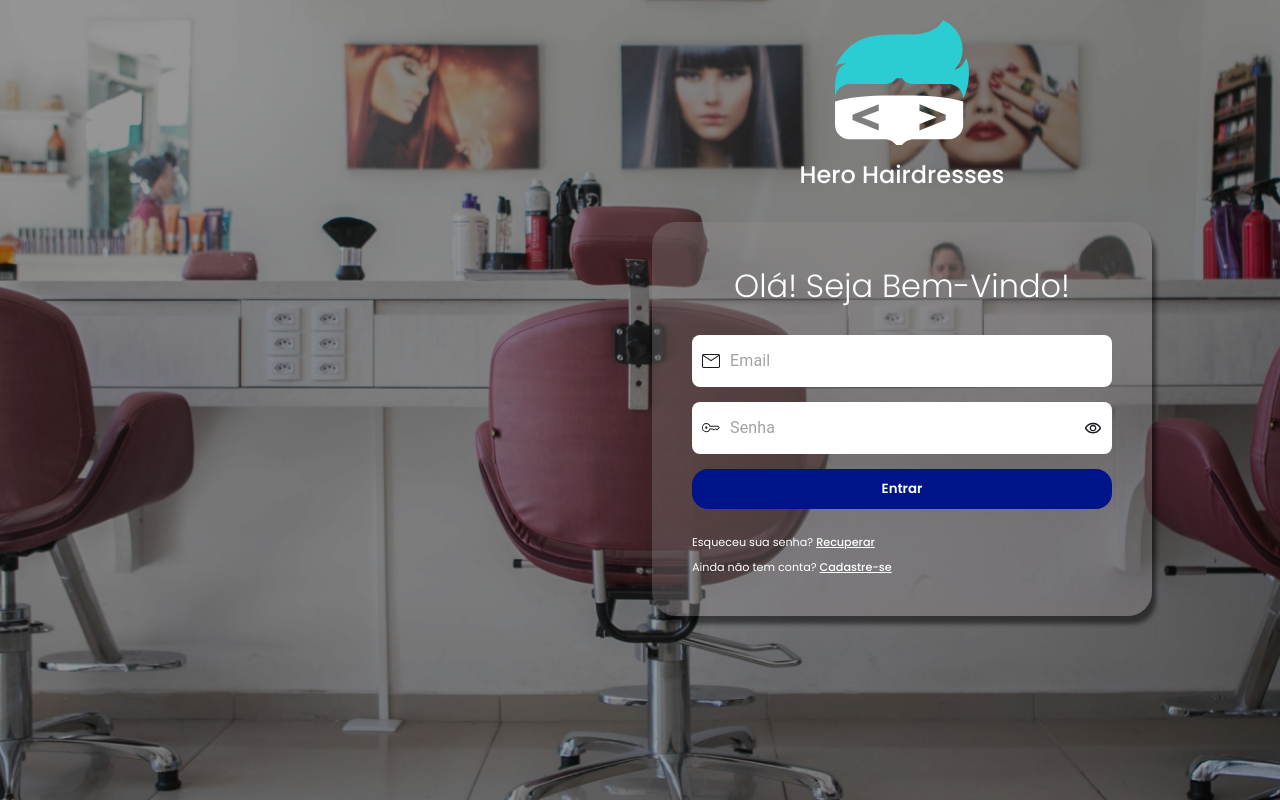
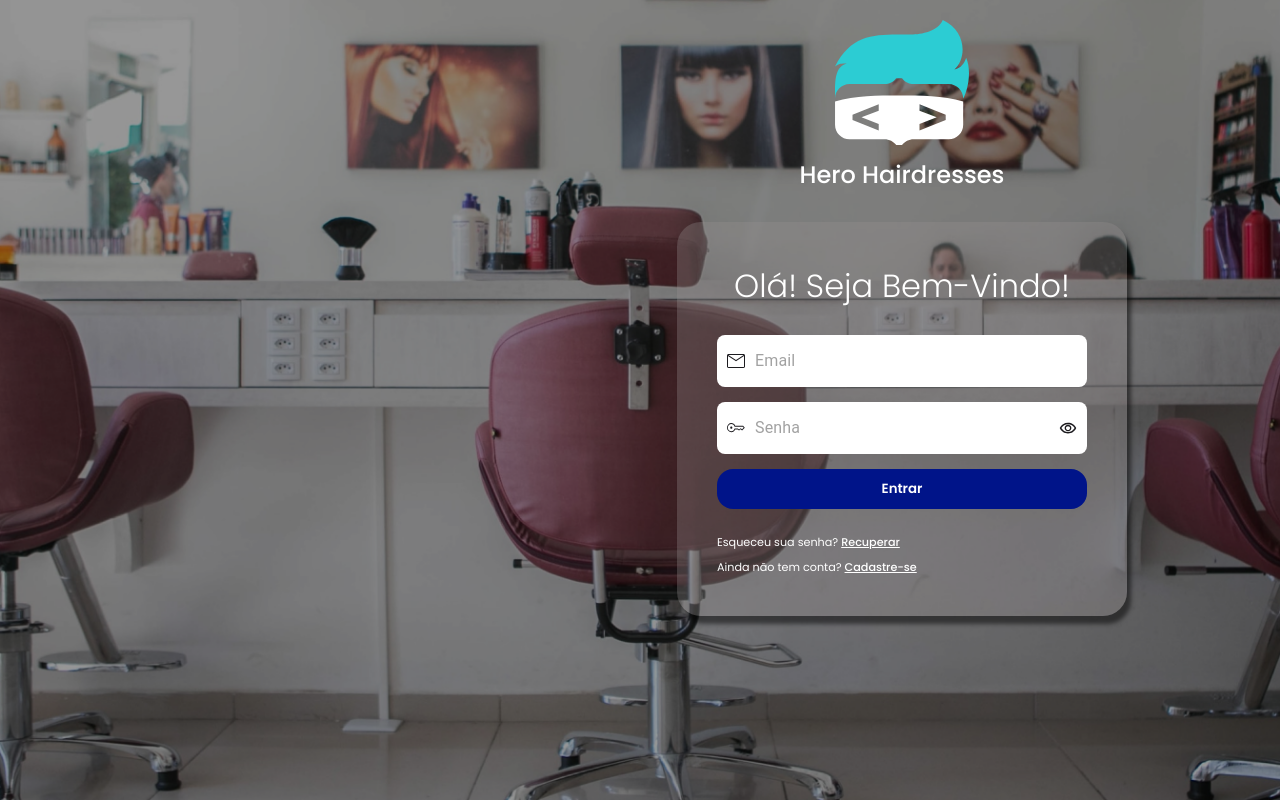
Before and after one commit to raysllaR/hairdresser-front, a React (Vite) app: page /login in a window 1280 px wide. Built offline with nearby package versions, Linux system fonts and the light colour scheme.

Commit message:
style: ajuste no width do cardComponent

```diff
--- a/src/components/shared/CardComponent/style.css
+++ b/src/components/shared/CardComponent/style.css
@@ -2,7 +2,7 @@
 	border-radius: 24px !important;
 	background: var(--gray-100) !important;
 	box-shadow: 4px 8px 4px rgba(0, 0, 0, 0.5) !important;
-	width: 500px !important;
+	width: 450px !important;
 }
 
 .card-content {
```
